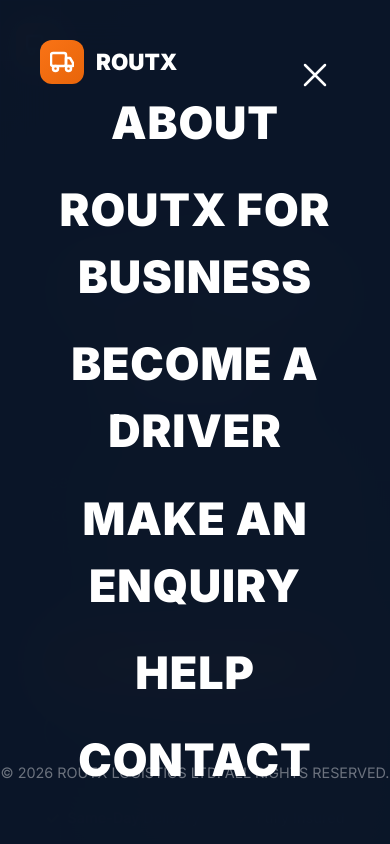
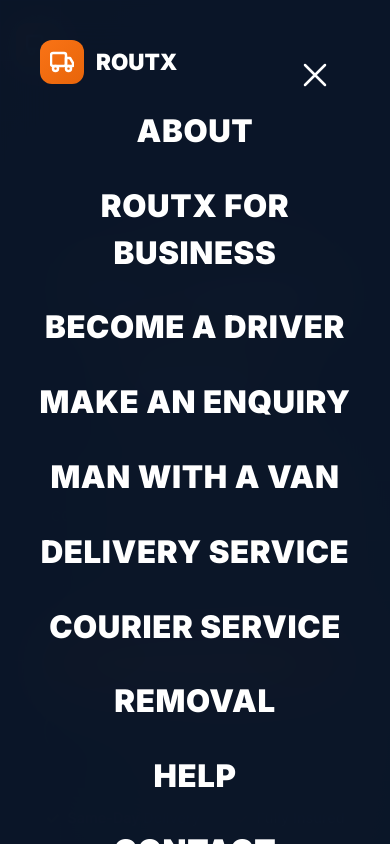
Before and after one commit to QamerHassan/ROUTX-for-self-employed-van-drivers, a Next.js app: page / in a window 390 px wide. Both pictures are taken after a click on the button "Open menu". Shown: the top 844 px of the page. Built offline with nearby package versions, Linux system fonts and the light colour scheme.

Commit message:
Complete mobile menu overhaul: All options included and vertical scroll enabled for small screens

```diff
--- a/app/components/Navbar.tsx
+++ b/app/components/Navbar.tsx
@@ -16,6 +16,10 @@
     { label: 'ROUTX FOR BUSINESS', href: '/business' },
     { label: 'BECOME A DRIVER', href: '/drive-with-routx' },
     { label: 'MAKE AN ENQUIRY', href: '/enquiry' },
+    { label: 'MAN WITH A VAN', href: '/man-with-van' },
+    { label: 'DELIVERY SERVICE', href: '/delivery-service' },
+    { label: 'COURIER SERVICE', href: '/courier-service' },
+    { label: 'REMOVAL', href: '/removal' },
     { label: 'HELP', href: '/help' },
     { label: 'CONTACT', href: '/contact' },
   ];
@@ -117,11 +121,13 @@
         inset: 0,
         background: 'rgba(11, 22, 40, 0.98)',
         backdropFilter: 'blur(30px)',
-        zIndex: 10000, // Very high z-index
+        zIndex: 10000,
         display: 'flex',
         flexDirection: 'column',
         alignItems: 'center',
-        justifyContent: 'center',
+        paddingTop: '100px',
+        paddingBottom: '60px',
+        overflowY: 'auto', // Ensure it's scrollable
         transition: 'all 0.5s cubic-bezier(0.16, 1, 0.3, 1)',
         opacity: open ? 1 : 0,
         pointerEvents: open ? 'all' : 'none',
@@ -167,9 +173,10 @@
         <div style={{
           display: 'flex',
           flexDirection: 'column',
-          gap: '20px',
+          gap: '12px',
           textAlign: 'center',
-          marginTop: '40px'
+          width: '100%',
+          padding: '0 24px'
         }}>
           {fullMenuLinks.map((l, i) => (
             <Link
@@ -180,11 +187,13 @@
               style={{
                 color: 'white',
                 textDecoration: 'none',
-                fontSize: '2.8rem',
+                fontSize: 'min(2.2rem, 8vw)',
                 fontWeight: 900,
                 letterSpacing: '0.02em',
                 transition: 'all 0.3s ease',
-                animationDelay: `${i * 0.05}s`
+                animationDelay: `${i * 0.04}s`,
+                display: 'block',
+                padding: '8px 0'
               }}
               onMouseEnter={(e) => (e.currentTarget.style.color = 'var(--orange)')}
               onMouseLeave={(e) => (e.currentTarget.style.color = 'white')}
@@ -195,11 +204,10 @@
         </div>
 
         <div style={{
-          position: 'absolute',
-          bottom: 60,
+          marginTop: '40px',
           textAlign: 'center',
           color: 'rgba(255,255,255,0.4)',
-          fontSize: '0.9rem'
+          fontSize: '0.85rem'
         }}>
           <p>© 2026 ROUTX LOGISTICS LTD. ALL RIGHTS RESERVED.</p>
         </div>
```
